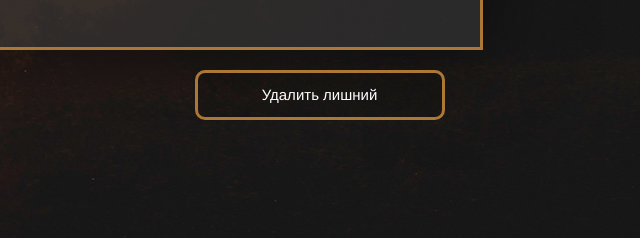
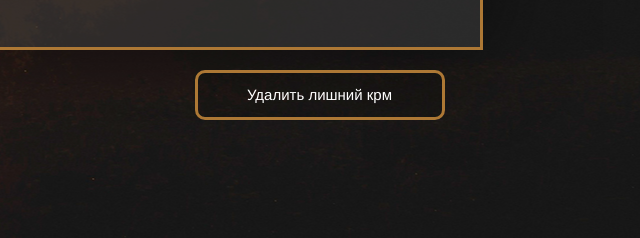
Before and after one commit to AlexanderBroudi/test, a plain HTML site: page js/index.html in a window 1280 px wide. Shown: the part 500-738 px from the top of the page, 613-1253 px from the left. Drawn offline with Linux system fonts and the light colour scheme.

Commit message:
Это наш второй комит

```diff
--- a/js/index.html
+++ b/js/index.html
@@ -24,7 +24,7 @@
 			</div>
 			<div class="col-md-6 ">
 				<button class="main_btn center-block" id="btn2">
-					Удалить лишний
+					Удалить лишний крм
 				</button>
 			</div>
 		</div>
```
